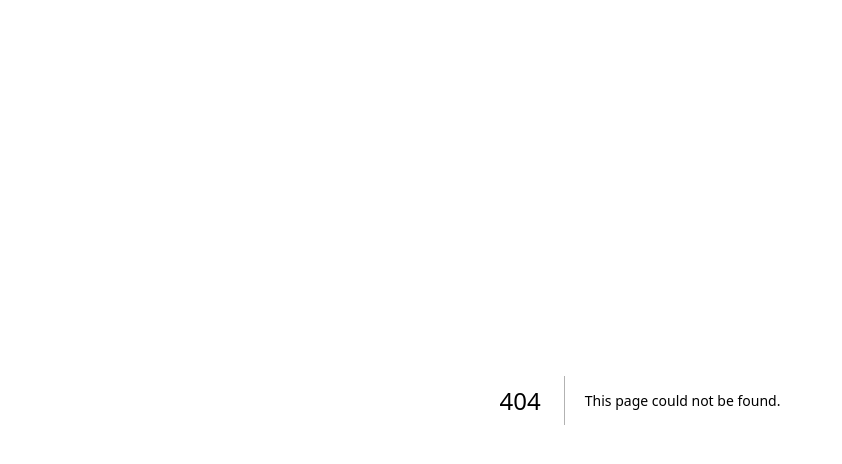
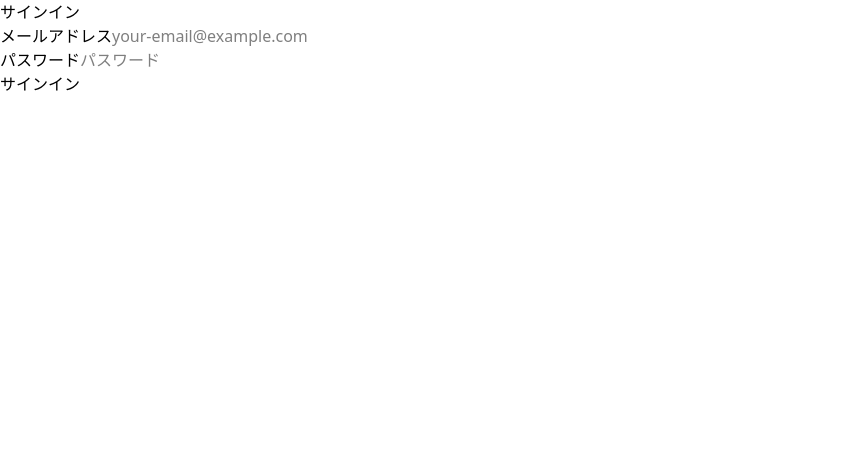
Before and after one commit to mino2506/receipt-reader, a Next.js app: page /singin in a window 1280 px wide. Before the commit this address had no page. Shown: the top 464 px of the page, without its empty margins (0-842 px from the left). Built offline with nearby package versions, Linux system fonts and the light colour scheme; no server answers.

Commit message:
LogIn Test with Email

```diff
--- /dev/null
+++ b/app/components/SignInForm.tsx
@@ -0,0 +1,57 @@
+"use client";
+
+import { createClient as createBrowserClient } from "@/lib/supabase/client";
+import { useState } from "react";
+
+export default function SignInForm() {
+	// シングルトンのクライアントコンポーネント用 Supabase クライアントを生成
+	const supabase = createBrowserClient();
+	const [email, setEmail] = useState("");
+	const [password, setPassword] = useState("");
+	const [error, setError] = useState("");
+
+	const handleSignIn = async (e: React.FormEvent<HTMLFormElement>) => {
+		e.preventDefault();
+		// Supabase の認証 API を呼び出してサインイン
+		const { error } = await supabase.auth.signInWithPassword({
+			email,
+			password,
+		});
+		if (error) {
+			setError(error.message);
+		} else {
+			// サインイン成功時の処理（例：リダイレクト）
+			setError("");
+			// リダイレクト例：window.location.href = "/dashboard";
+		}
+	};
+
+	return (
+		<form onSubmit={handleSignIn}>
+			<div>
+				<label htmlFor="email">メールアドレス</label>
+				<input
+					id="email"
+					type="email"
+					value={email}
+					onChange={(e) => setEmail(e.target.value)}
+					placeholder="your-email@example.com"
+					required
+				/>
+			</div>
+			<div>
+				<label htmlFor="password">パスワード</label>
+				<input
+					id="password"
+					type="password"
+					value={password}
+					onChange={(e) => setPassword(e.target.value)}
+					placeholder="パスワード"
+					required
+				/>
+			</div>
+			{error && <p style={{ color: "red" }}>{error}</p>}
+			<button type="submit">サインイン</button>
+		</form>
+	);
+}
--- /dev/null
+++ b/app/dashboard/page.tsx
@@ -0,0 +1,28 @@
+import { createClient as createServerClient } from "@/lib/supabase/server";
+
+export default async function DashboardPage() {
+	// リクエストごとに新しいサーバークライアントを生成（最新のクッキー情報を取得）
+	const supabase = await createServerClient();
+	const {
+		data: { session },
+	} = await supabase.auth.getSession();
+
+	// サインインしていない場合の処理
+	if (!session) {
+		return (
+			<div>
+				<h1>ダッシュボード</h1>
+				<p>サインインしてください。</p>
+			</div>
+		);
+	}
+
+	// サインインしている場合、セッション情報に基づいてコンテンツを表示
+	return (
+		<div>
+			<h1>ダッシュボード</h1>
+			<p>ようこそ、{session.user.email} さん！</p>
+			<pre>{JSON.stringify(session, null, 2)}</pre>
+		</div>
+	);
+}
--- /dev/null
+++ b/app/singin/page.tsx
@@ -0,0 +1,10 @@
+import SignInForm from "../components/SignInForm";
+
+export default function SignInPage() {
+	return (
+		<div>
+			<h1>サインイン</h1>
+			<SignInForm />
+		</div>
+	);
+}
```
